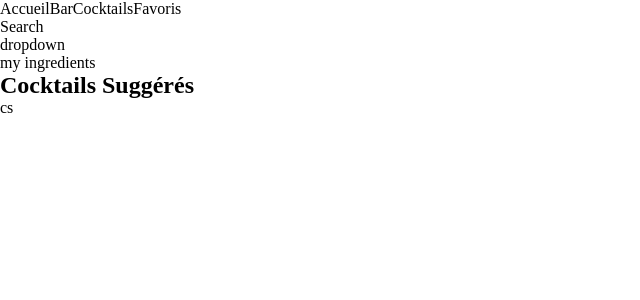
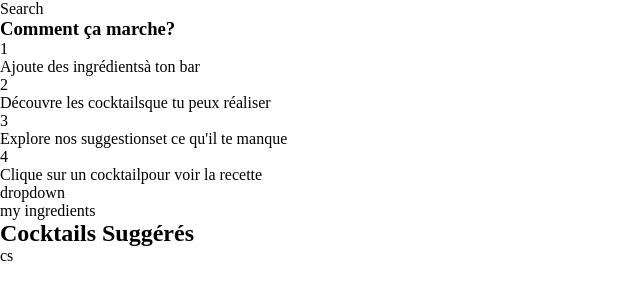
Before and after one commit to WildCodeSchool-2025-09/p2-0526-remote-captain-cocktail, a React (Vite) app: page /bar in a window 1280 px wide. Shown: the top 300 px of the page, without its empty margins (0-640 px from the left). Built offline with nearby package versions, Linux system fonts and the light colour scheme.

Commit message:
how to map

```diff
--- a/src/data/fr_FR.json
+++ b/src/data/fr_FR.json
@@ -1,3 +1,30 @@
 {
-    "cocktail": "Cocktail"
+    "cocktail": "Cocktail",
+    "bar": {
+        "howTo": {
+            "title": "Comment ça marche?",
+            "steps": [
+                {
+                    "id": "add",
+                    "line1": "Ajoute des ingrédients",
+                    "line2": "à ton bar"
+                },
+                {
+                    "id": "discover",
+                    "line1": "Découvre les cocktails",
+                    "line2": "que tu peux réaliser"
+                },
+                {
+                    "id": "explore",
+                    "line1": "Explore nos suggestions",
+                    "line2": "et ce qu'il te manque"
+                },
+                {
+                    "id": "click",
+                    "line1": "Clique sur un cocktail",
+                    "line2": "pour voir la recette"
+                }
+            ]
+        }
+    }
 }
--- /dev/null
+++ b/src/pages/Bar/Bar.module.scss
@@ -0,0 +1,7 @@
+:global nav {
+    display: none;
+}
+
+.bar-page {
+
+}
--- a/src/pages/Bar/Bar.tsx
+++ b/src/pages/Bar/Bar.tsx
@@ -3,13 +3,33 @@ import IngredientsSearch from "../../components/IngredientsSearch/IngredientsDro
 import MyIngredients from "../../components/MyIngredients/MyIngredients";
 import MySuggestions from "../../components/MySuggestions/MySuggestions";
 
+import styles from "./Bar.module.scss";
+
+import t from "../../data/fr_FR.json";
+
 function Bar() {
 	return (
-		<div>
+		<div className={styles["bar-page"]}>
 			<IngredientsSearch />
-			<IngredientsDropdown />
-			<MyIngredients />
-			<MySuggestions />
+			<div className="how-to">
+				<h3>{t.bar.howTo.title}</h3>
+				<ul>
+					{t.bar.howTo.steps.map((step, i) => (
+						<li key={step.id}>
+							<span>{i + 1}</span>
+							<div>
+								<span>{step.line1}</span>
+								<span>{step.line2}</span>
+							</div>
+						</li>
+					))}
+				</ul>
+			</div>
+			<div>
+				<IngredientsDropdown />
+				<MyIngredients />
+				<MySuggestions />
+			</div>
 		</div>
 	);
 }
```
